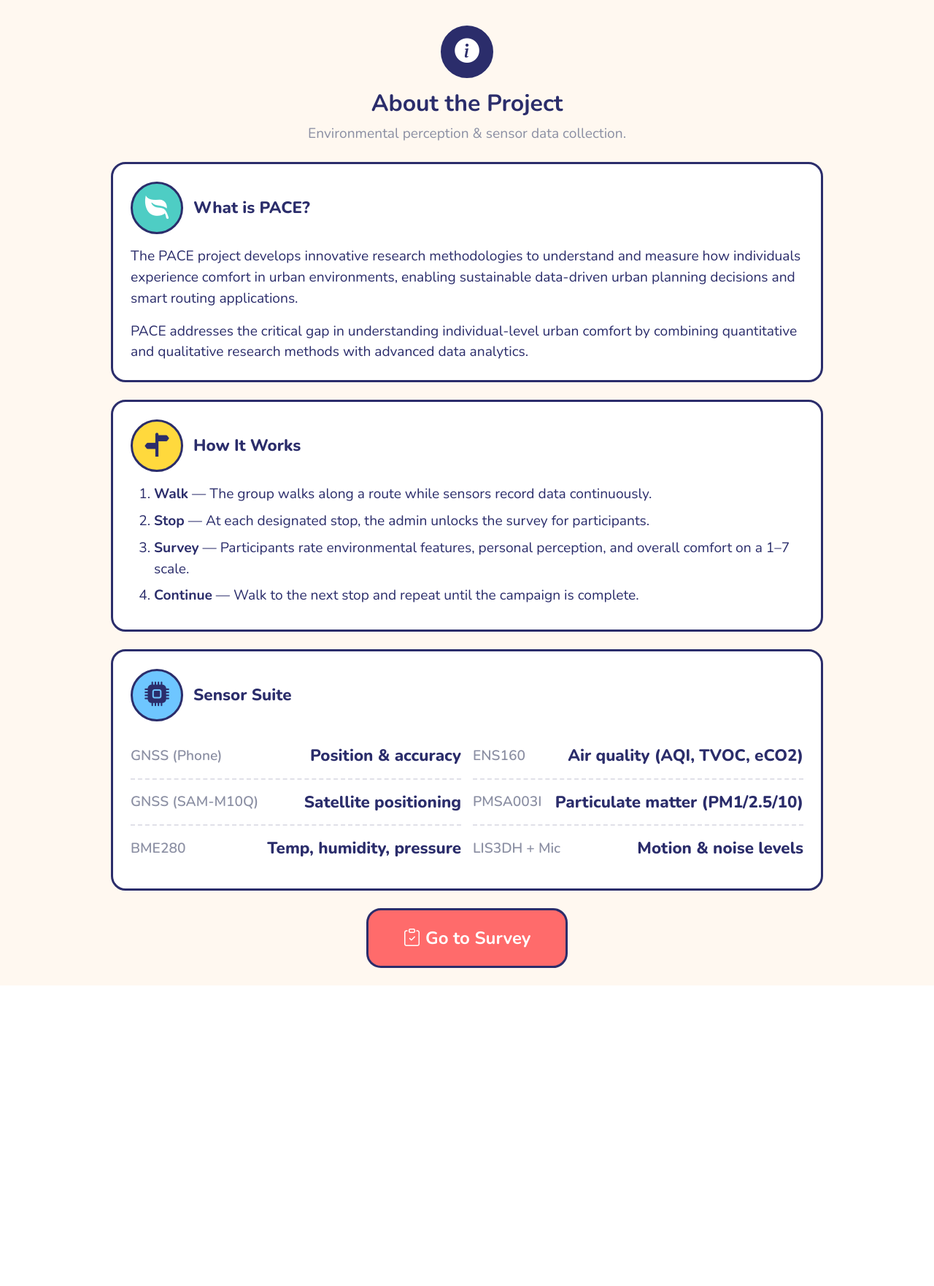
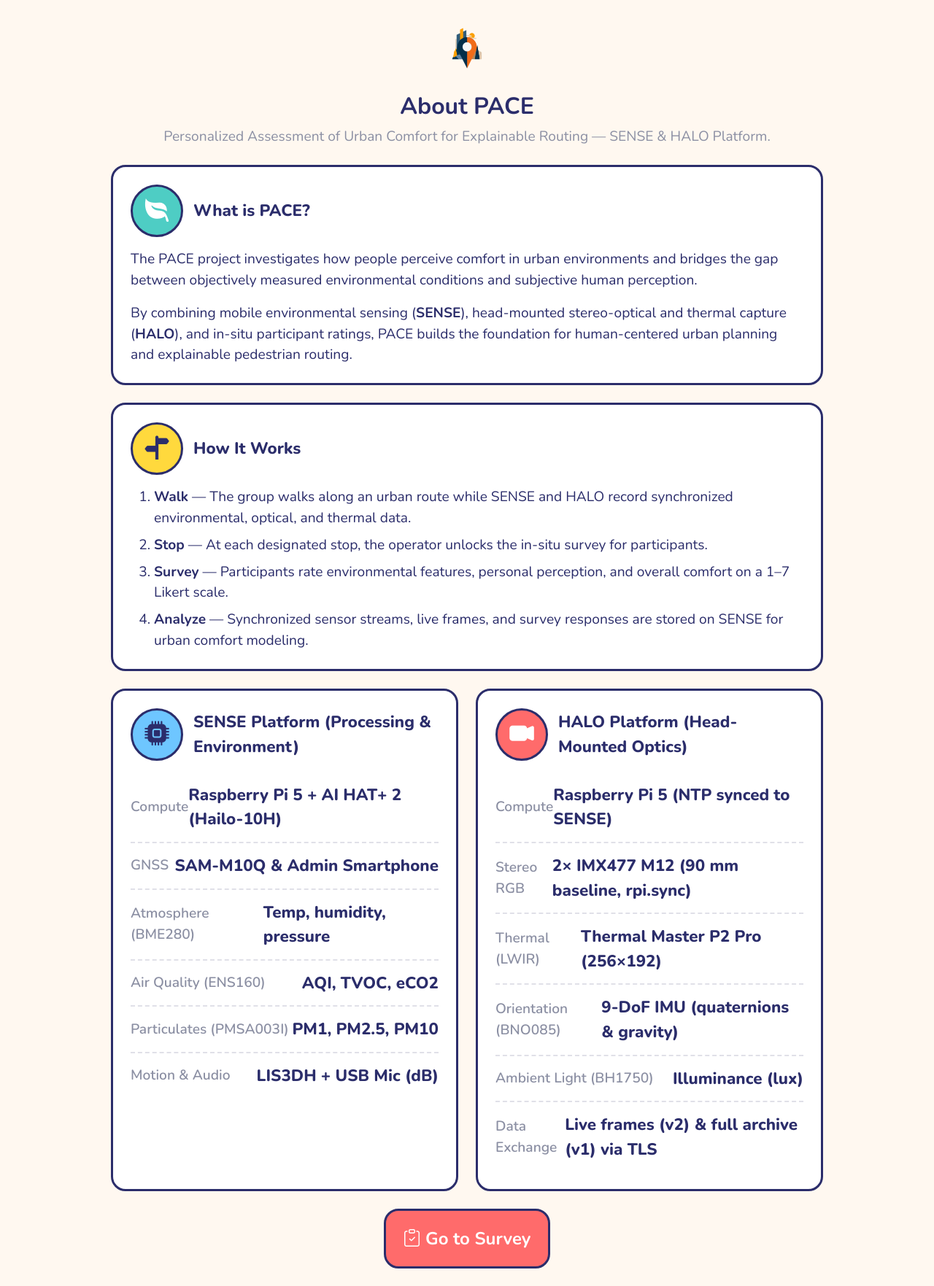
Before and after one commit to severinbro/pace-routing, a Django app: page /about/ in a window 1280 px wide. Shown: the part 85-1848 px from the top of the page at 73% size. Before the commit the page ends 1436 px from the top, so only its background shows below. Run offline with Django 5.2, Linux system fonts and the light colour scheme; some libraries are stand-ins or nearby versions.

Commit message:
Update About landing page with SENSE and HALO platform overview

```diff
--- a/templates/data_cube/about.html
+++ b/templates/data_cube/about.html
@@ -4,11 +4,9 @@
 {% block content %}
 <div class="container py-4">
     <div class="text-center mb-4">
-        <div class="pace-icon-tile pace-icon-tile-navy mx-auto mb-3">
-            <i class="bi bi-info-circle-fill"></i>
-        </div>
-        <h2 class="fw-bold">About the Project</h2>
-        <p class="text-muted">Environmental perception & sensor data collection.</p>
+        <img src="{% static 'img/logo_nobg.png' %}" alt="PACE Logo" class="mb-3" style="max-height: 76px; width: auto;">
+        <h2 class="fw-bold">About PACE</h2>
+        <p class="text-muted mb-0">Personalized Assessment of Urban Comfort for Explainable Routing — SENSE &amp; HALO Platform.</p>
     </div>
 
     <div class="pace-card p-4 mb-4">
@@ -17,13 +15,13 @@
             What is PACE?
         </div>
         <p>
-            The PACE project develops innovative research methodologies to understand and measure how individuals
-            experience comfort in urban environments, enabling sustainable data-driven urban planning decisions and
-            smart routing applications.
+            The PACE project investigates how people perceive comfort in urban environments and bridges the gap between
+            objectively measured environmental conditions and subjective human perception.
         </p>
         <p class="mb-0">
-            PACE addresses the critical gap in understanding individual-level urban comfort by combining
-            quantitative and qualitative research methods with advanced data analytics.
+            By combining mobile environmental sensing (<strong>SENSE</strong>), head-mounted stereo-optical and thermal
+            capture (<strong>HALO</strong>), and in-situ participant ratings, PACE builds the foundation for
+            human-centered urban planning and explainable pedestrian routing.
         </p>
     </div>
 
@@ -33,36 +31,56 @@
             How It Works
         </div>
         <ol class="mb-0">
-            <li class="mb-2"><strong>Walk</strong> &mdash; The group walks along a route while sensors record data continuously.</li>
-            <li class="mb-2"><strong>Stop</strong> &mdash; At each designated stop, the admin unlocks the survey for participants.</li>
-            <li class="mb-2"><strong>Survey</strong> &mdash; Participants rate environmental features, personal perception, and overall comfort on a 1&ndash;7 scale.</li>
-            <li class="mb-2"><strong>Continue</strong> &mdash; Walk to the next stop and repeat until the campaign is complete.</li>
+            <li class="mb-2"><strong>Walk</strong> &mdash; The group walks along an urban route while SENSE and HALO record synchronized environmental, optical, and thermal data.</li>
+            <li class="mb-2"><strong>Stop</strong> &mdash; At each designated stop, the operator unlocks the in-situ survey for participants.</li>
+            <li class="mb-2"><strong>Survey</strong> &mdash; Participants rate environmental features, personal perception, and overall comfort on a 1&ndash;7 Likert scale.</li>
+            <li class="mb-0"><strong>Analyze</strong> &mdash; Synchronized sensor streams, live frames, and survey responses are stored on SENSE for urban comfort modeling.</li>
         </ol>
     </div>
 
-    <div class="pace-card p-4 mb-4">
-        <div class="pace-section-title">
-            <div class="pace-icon-tile pace-icon-tile-sky"><i class="bi bi-cpu-fill"></i></div>
-            Sensor Suite
+    <div class="row g-4 mb-4">
+        <div class="col-lg-6">
+            <div class="pace-card p-4 h-100">
+                <div class="pace-section-title">
+                    <div class="pace-icon-tile pace-icon-tile-sky"><i class="bi bi-cpu-fill"></i></div>
+                    SENSE Platform (Processing &amp; Environment)
+                </div>
+                <div class="pace-data-row"><span class="label">Compute</span><span class="value">Raspberry Pi 5 + AI HAT+ 2 (Hailo-10H)</span></div>
+                <div class="pace-data-row"><span class="label">GNSS</span><span class="value">SAM-M10Q &amp; Admin Smartphone</span></div>
+                <div class="pace-data-row"><span class="label">Atmosphere (BME280)</span><span class="value">Temp, humidity, pressure</span></div>
+                <div class="pace-data-row"><span class="label">Air Quality (ENS160)</span><span class="value">AQI, TVOC, eCO2</span></div>
+                <div class="pace-data-row"><span class="label">Particulates (PMSA003I)</span><span class="value">PM1, PM2.5, PM10</span></div>
+                <div class="pace-data-row"><span class="label">Motion &amp; Audio</span><span class="value">LIS3DH + USB Mic (dB)</span></div>
+            </div>
         </div>
-        <div class="row g-3">
-            <div class="col-md-6">
-                <div class="pace-data-row"><span class="label">GNSS (Phone)</span><span class="value">Position & accuracy</span></div>
-                <div class="pace-data-row"><span class="label">GNSS (SAM-M10Q)</span><span class="value">Satellite positioning</span></div>
-                <div class="pace-data-row"><span class="label">BME280</span><span class="value">Temp, humidity, pressure</span></div>
-            </div>
-            <div class="col-md-6">
-                <div class="pace-data-row"><span class="label">ENS160</span><span class="value">Air quality (AQI, TVOC, eCO2)</span></div>
-                <div class="pace-data-row"><span class="label">PMSA003I</span><span class="value">Particulate matter (PM1/2.5/10)</span></div>
-                <div class="pace-data-row"><span class="label">LIS3DH + Mic</span><span class="value">Motion & noise levels</span></div>
+        <div class="col-lg-6">
+            <div class="pace-card p-4 h-100">
+                <div class="pace-section-title">
+                    <div class="pace-icon-tile pace-icon-tile-coral"><i class="bi bi-camera-video-fill"></i></div>
+                    HALO Platform (Head-Mounted Optics)
+                </div>
+                <div class="pace-data-row"><span class="label">Compute</span><span class="value">Raspberry Pi 5 (NTP synced to SENSE)</span></div>
+                <div class="pace-data-row"><span class="label">Stereo RGB</span><span class="value">2&times; IMX477 M12 (90 mm baseline, rpi.sync)</span></div>
+                <div class="pace-data-row"><span class="label">Thermal (LWIR)</span><span class="value">Thermal Master P2 Pro (256&times;192)</span></div>
+                <div class="pace-data-row"><span class="label">Orientation (BNO085)</span><span class="value">9-DoF IMU (quaternions &amp; gravity)</span></div>
+                <div class="pace-data-row"><span class="label">Ambient Light (BH1750)</span><span class="value">Illuminance (lux)</span></div>
+                <div class="pace-data-row"><span class="label">Data Exchange</span><span class="value">Live frames (v2) &amp; full archive (v1) via TLS</span></div>
             </div>
         </div>
     </div>
 
-    <div class="text-center">
-        <a href="{% url 'surveys_tab' %}" class="btn btn-pace-primary btn-lg px-5">
+    <div class="d-flex justify-content-center gap-2 flex-wrap">
+        <a href="{% url 'surveys_tab' %}" class="btn btn-pace-primary btn-lg px-4">
             <i class="bi bi-clipboard-check"></i> Go to Survey
         </a>
+        {% if request.user.is_authenticated and request.user.is_staff %}
+        <a href="{% url 'sense_home' %}" class="btn btn-pace-mint btn-lg px-4">
+            <i class="bi bi-cpu"></i> SENSE
+        </a>
+        <a href="{% url 'halo_home' %}" class="btn btn-outline-dark btn-lg px-4">
+            <i class="bi bi-camera-video"></i> HALO
+        </a>
+        {% endif %}
     </div>
 </div>
 {% endblock %}
```
